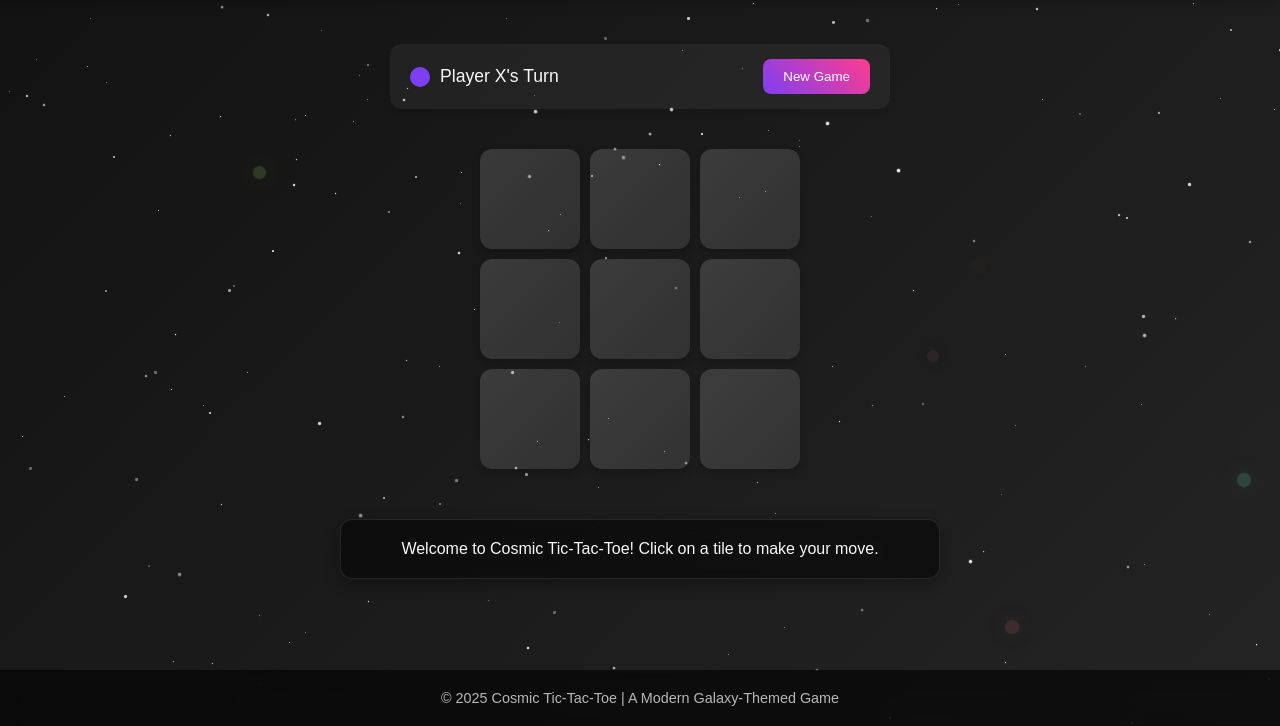
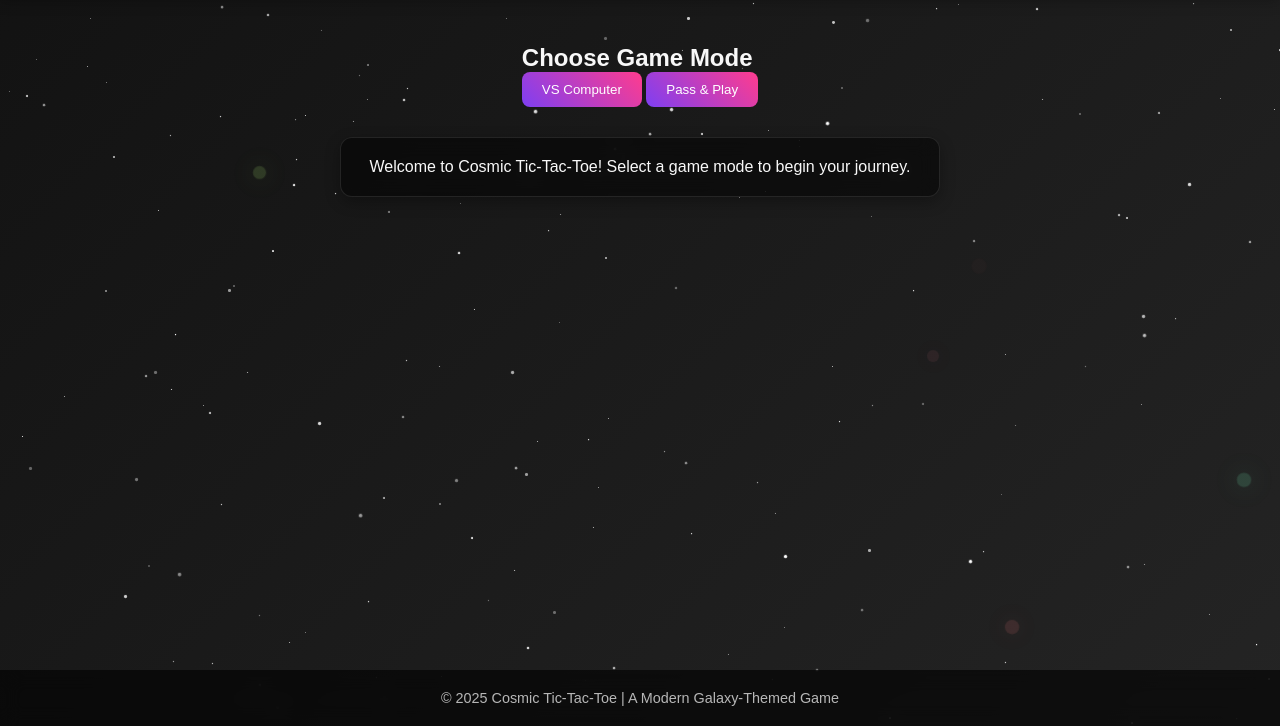
Before and after one commit to gauravbh024/tictactoe, a plain HTML site: page index.html in a window 1280 px wide. Shown: the part 74-800 px from the top of the page. Drawn offline with Linux system fonts and the light colour scheme.

Commit message:
index.html

```diff
--- a/index.html
+++ b/index.html
@@ -3,16 +3,13 @@
 <html lang="en">
 <head>
     <link rel="icon" href="https://firebasestorage.googleapis.com/v0/b/codedex-io.appspot.com/o/buildAssets%2FDAEK1CDko8w7u5iBzvay%2Fminecrafttrident.webp?alt=media&token=8fb68f89-12bc-4838-8bef-e4be4a2375e1" type="image/webp">
-  <meta charset="UTF-8">
     <meta charset="UTF-8">
     <meta name="viewport" content="width=device-width, initial-scale=1.0">
     <title>Modern Galaxy Tile Tic-Tac-Toe</title>
     <link rel="stylesheet" href="styles.css">
 </head>
-
 <body>
     <div class="galaxy-bg" id="galaxy-bg"></div>
-
     <header>
         <div class="logo">COSMIC TIC-TAC-TOE</div>
         <nav>
@@ -23,29 +20,36 @@
             </ul>
         </nav>
     </header>
+    <main>
+        <!-- Game Mode Selection -->
+        <div class="mode-selection" id="mode-selection">
+            <h2>Choose Game Mode</h2>
+            <div class="mode-buttons">
+                <button id="vsComputerBtn" class="mode-btn">VS Computer</button>
+                <button id="passNPlayBtn" class="mode-btn">Pass & Play</button>
+            </div>
+        </div>
 
-    <main>
-        <div class="game-info">
+        <div class="game-info" id="game-info" style="display: none;">
             <div class="player-indicator">
                 <div class="player-turn" id="player-indicator"></div>
                 <div id="status">Player X's Turn</div>
             </div>
-            <button id="resetBtn">New Game</button>
+            <div class="game-controls">
+                <button id="resetBtn">New Game</button>
+                <button id="changeMode">Change Mode</button>
+            </div>
         </div>
-
-        <div class="game-container" id="game-board">
+        <div class="game-container" id="game-board" style="display: none;">
             <!-- Tiles will be generated via JavaScript -->
         </div>
-
         <div class="greeting" id="greeting">
-            Welcome to Cosmic Tic-Tac-Toe! Click on a tile to make your move.
+            Welcome to Cosmic Tic-Tac-Toe! Select a game mode to begin your journey.
         </div>
     </main>
-
     <footer>
         &copy; 2025 Cosmic Tic-Tac-Toe | A Modern Galaxy-Themed Game
     </footer>
-
     <script src="script.js"></script>
 </body>
 </html>
```
